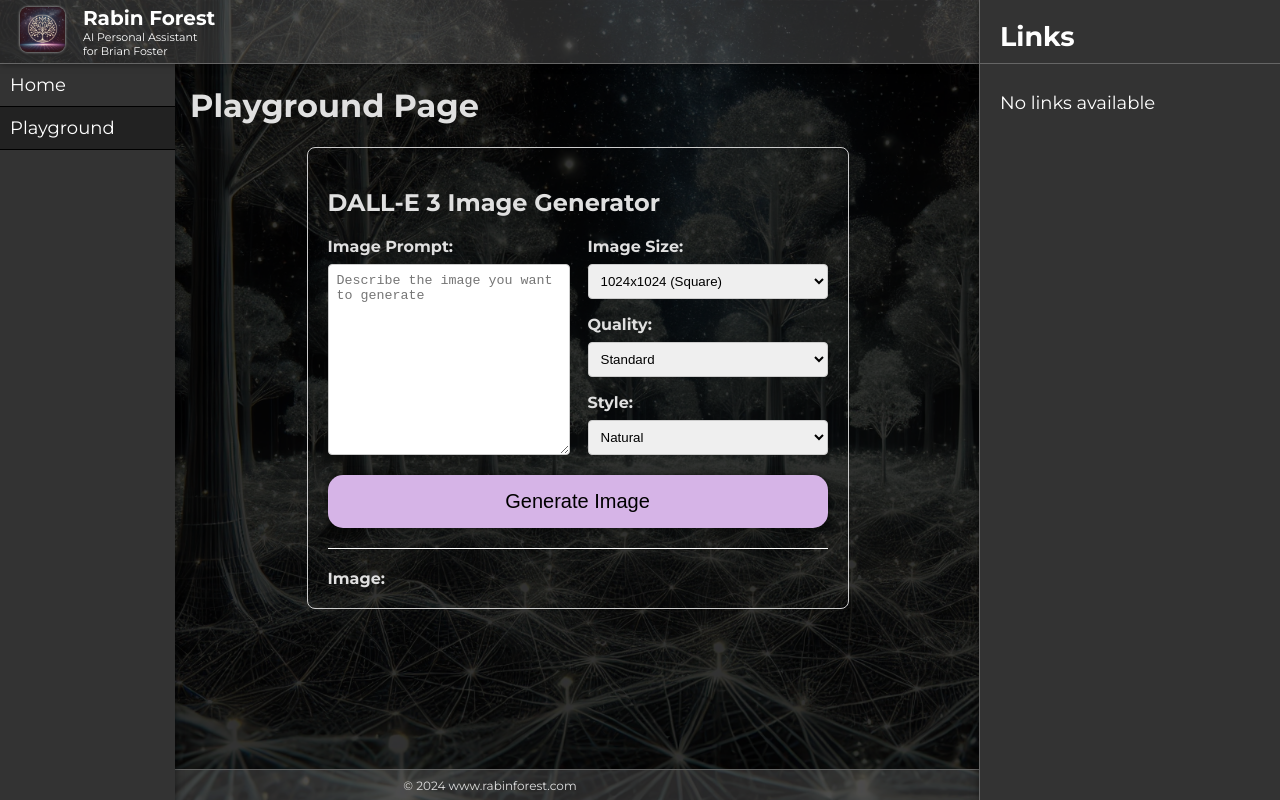
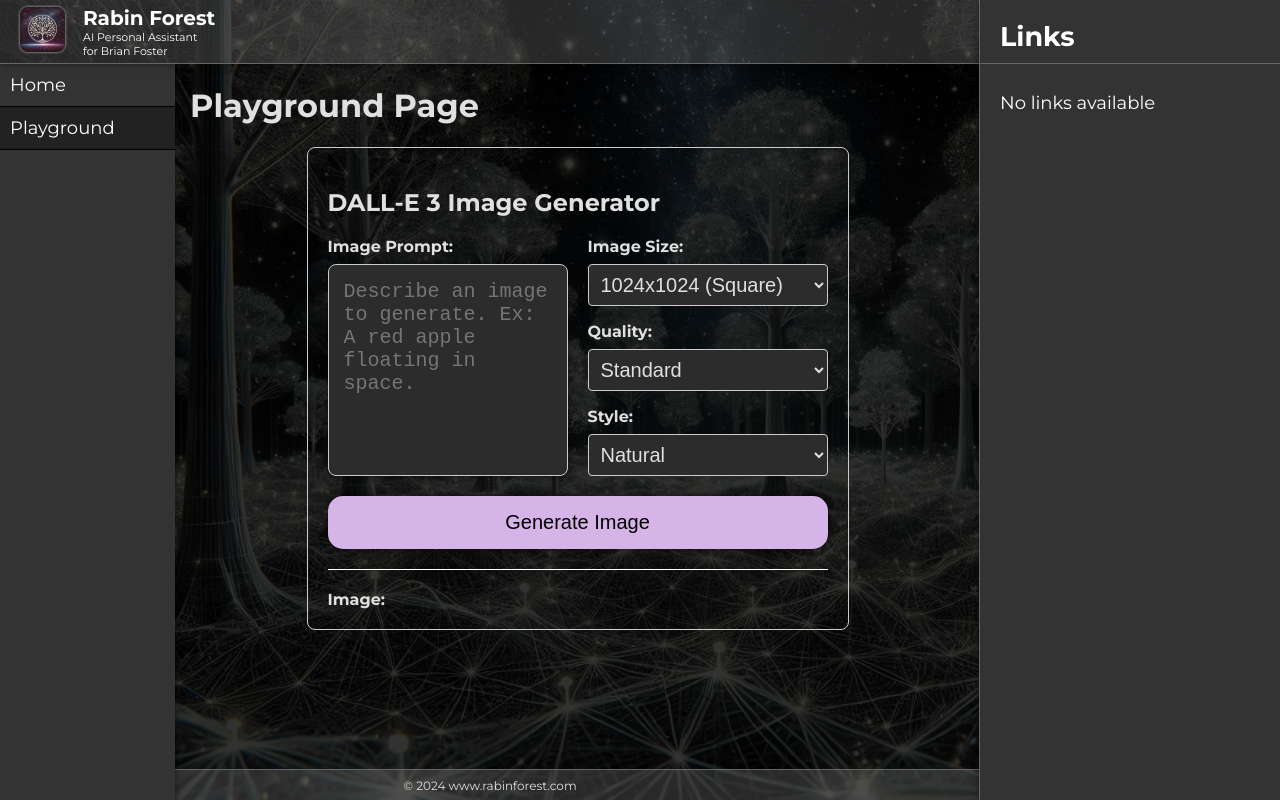
Before and after one commit to sg-bfoster/rabinforest, a React (Create React App) app: page /playground in a window 1280 px wide. Built offline with nearby package versions, Linux system fonts and the light colour scheme.

Commit message:
fix form

```diff
--- a/src/App.css
+++ b/src/App.css
@@ -579,6 +579,9 @@ button:hover {
   border: 1px solid #ccc;
   border-radius: 8px;
 }
+.form-container.generating {
+  opacity: 0.75;
+}
 
 /* Form Styling */
 .dalle-form {
@@ -620,12 +623,20 @@ button:hover {
 }
 
 .form-textarea {
-  width: calc(100% - 16px);
-  padding: 8px;
-  border-radius: 4px;
+  outline: none;
+  width: calc(100% - 0px);
+  box-shadow: 0 0 7px rgba(0, 0, 0, 0.5);
+  margin: 0;
+  padding: 15px;
+  border-radius: 8px;
+  box-sizing: border-box;
+  background-color: #2c2c2c;
+  color: #e0e0e0;
   border: 1px solid #ccc;
-  resize: vertical;
+  font-size: 20px;
+  resize: none;
   height: 100%;
+  outline: none;
 }
 
 .form-select {
@@ -633,6 +644,13 @@ button:hover {
   padding: 8px;
   border-radius: 4px;
   border: 1px solid #ccc;
+}
+
+select {
+  background-color: #2c2c2c;
+  color: #e0e0e0;
+  border: 3px solid #555;
+  font-size: 20px;
 }
 
 /* Submit Button */
--- a/src/Dalle-3.js
+++ b/src/Dalle-3.js
@@ -21,7 +21,7 @@ const DalleForm = ({ onSubmit, image, isGenerating }) => {
 
   return (
     <div className="dalle">
-      <div className="form-container">
+      <div className={`form-container ${isGenerating ? 'generating' : ''}`}>
         <h2>DALL-E 3 Image Generator</h2>
         <form onSubmit={handleSubmit} className="dalle-form">
           {/* Text Area */}
@@ -34,7 +34,7 @@ const DalleForm = ({ onSubmit, image, isGenerating }) => {
               value={prompt}
               onChange={(e) => setPrompt(e.target.value)}
               rows="6"
-              placeholder="Describe the image you want to generate"
+              placeholder="Describe an image to generate. Ex: A red apple floating in space."
               required
               className="form-textarea"
             />
```
